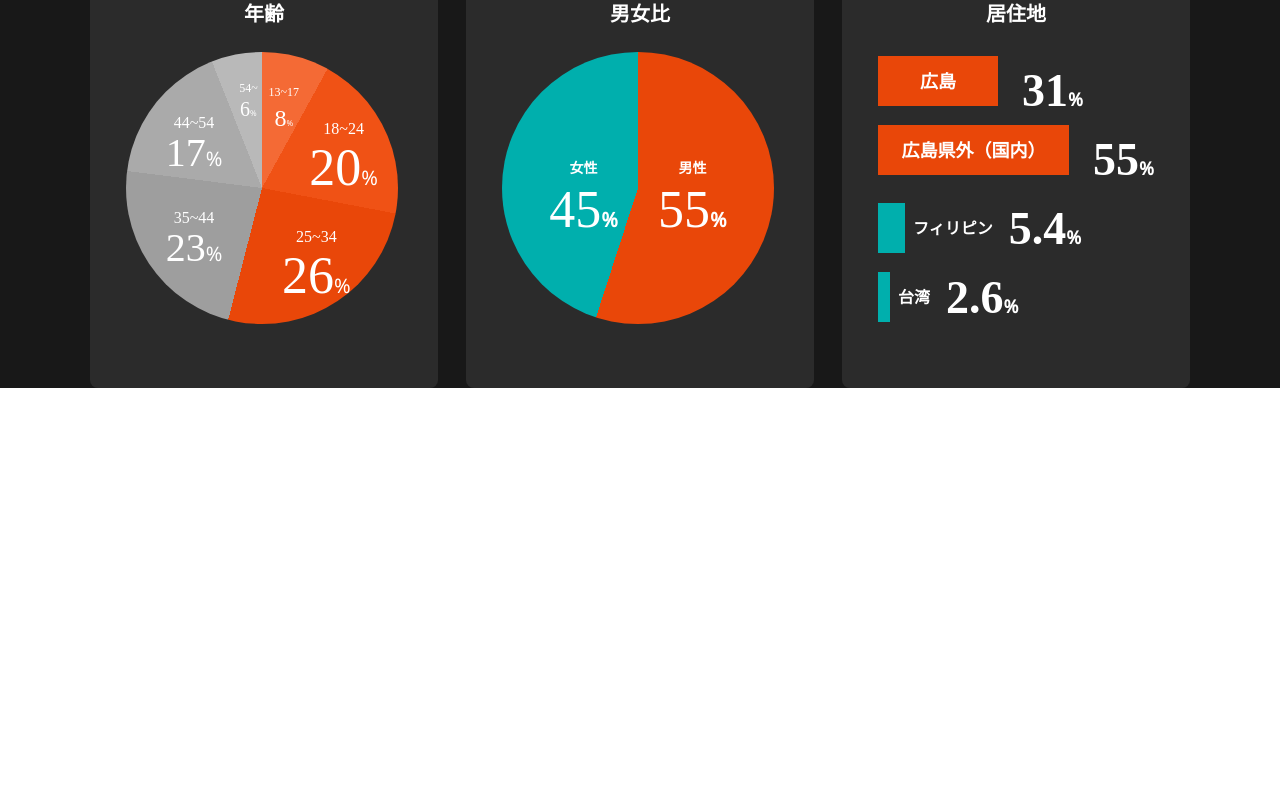
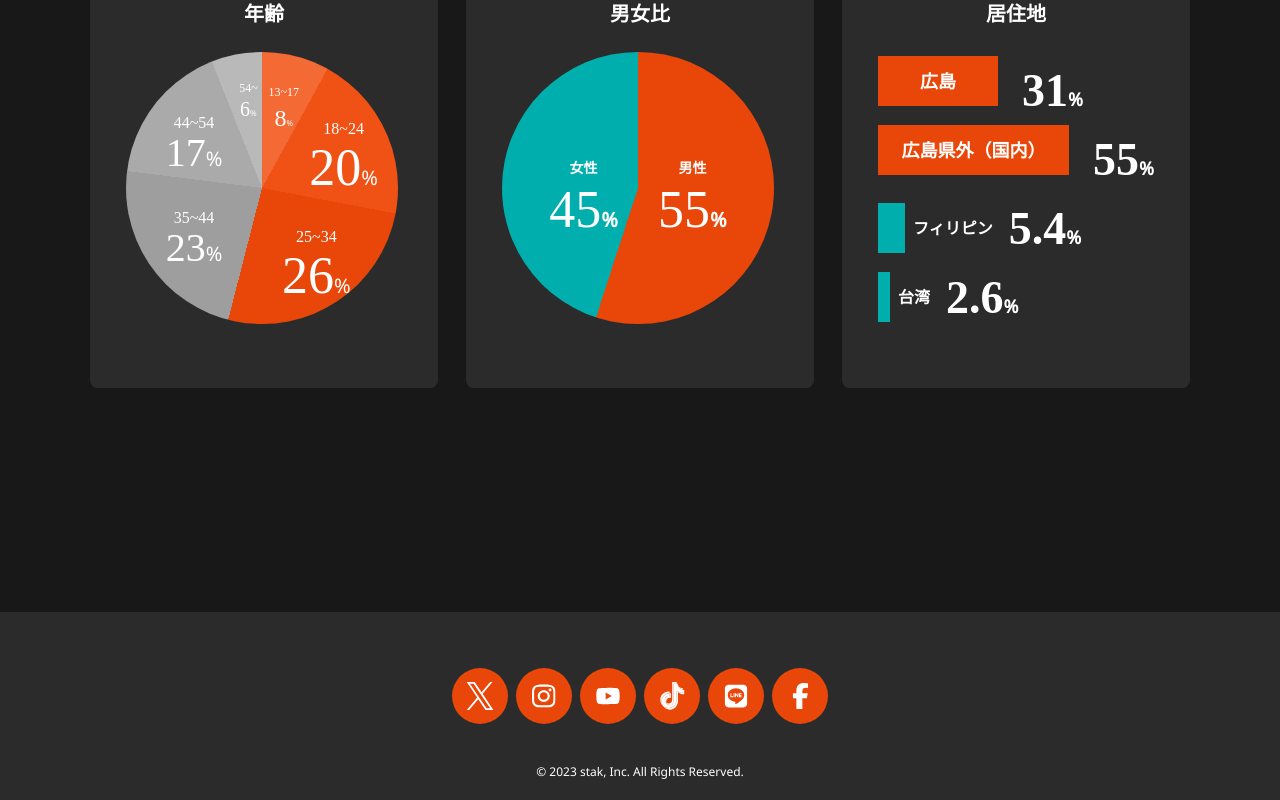
Before and after one commit to koichi-omae/stak-lp-coding, a Next.js app: page / in a window 1280 px wide. Shown: the part 5384-6184 px from the top of the page. Before the commit the page ends 5772 px from the top, so only its background shows below. Built offline with nearby package versions, Linux system fonts and the light colour scheme; a web font is replaced by a local one.

Commit message:
PageFooterのコンポーネント作成

```diff
--- a/src/app/page.tsx
+++ b/src/app/page.tsx
@@ -1,3 +1,4 @@
+import PageFooterContainer from '@/components/Common/PageFooter';
 import PageHeaderContainer from '@/components/Common/PageHeader';
 import DataContainer from '@/components/Index/Data/Data';
 import FeatureContainer from '@/components/Index/Feature/Feature';
@@ -10,12 +11,13 @@ export default function Home() {
     <>
       <PageHeaderContainer />
       <HeroContainer />
-      <div className='bg-[#181818]  pt-24 text-center text-white'>
+      <div className='bg-[#181818] pb-56  pt-24 text-center text-white'>
         <MenuContainer />
         <FeatureContainer />
         <MeritContainer />
         <DataContainer />
       </div>
+      <PageFooterContainer />
     </>
   );
 }
--- /dev/null
+++ b/src/components/Common/PageFooter.tsx
@@ -0,0 +1,159 @@
+import Image, { ImageProps } from 'next/image';
+import FacebookIconBlock from '~/img/facebook-icon-block.svg';
+import FacebookIconHidden from '~/img/facebook-icon-hidden.svg';
+import InstagramIconBlock from '~/img/instagram-icon-block.svg';
+import InstagramIconHidden from '~/img/instagram-icon-hidden.svg';
+import LineIconBlock from '~/img/line-icon-block.svg';
+import LineIconHidden from '~/img/line-icon-hidden.svg';
+import TicTokIconBlock from '~/img/tictok-icon-block.svg';
+import TicTokIconHidden from '~/img/tictok-icon-hidden.svg';
+import XIconBlock from '~/img/x-icon-block.svg';
+import XIconHidden from '~/img/x-icon-hidden.svg';
+import YoutubeIconBlock from '~/img/youtube-icon-block.svg';
+import YoutubeIconHidden from '~/img/youtube-icon-hidden.svg';
+
+interface PageFooterProps {
+  copyrightNotice: string;
+  icons: IconProps[];
+}
+
+interface IconProps {
+  block: ImageProps;
+  hidden: ImageProps;
+}
+
+function PageFooterPresentation({ ...props }: PageFooterProps) {
+  return (
+    <footer className='bg-[#2B2B2B] pb-5 pt-14 text-white'>
+      <div className='flex items-center justify-center gap-2'>
+        {props.icons.map((icon, index) => (
+          <button
+            key={icon.block.alt + icon.hidden.alt}
+            className='group size-14 rounded-full bg-[#E94709]  hover:border-2 hover:border-[#E94709] hover:bg-white'
+          >
+            <Image
+              src={icon.block.src}
+              alt={icon.block.alt}
+              width={icon.block.width}
+              height={icon.block.height}
+              className={`mx-auto ${icon.block.className}`}
+            />
+            <Image
+              src={icon.hidden.src}
+              alt={icon.hidden.alt}
+              width={icon.hidden.width}
+              height={icon.hidden.height}
+              className={`mx-auto ${icon.hidden.className}`}
+            />
+          </button>
+        ))}
+      </div>
+      <p className='mt-10 text-center font-sans-jp text-xs font-normal'>{props.copyrightNotice}</p>
+    </footer>
+  );
+}
+
+export default function PageFooterContainer() {
+  const data: PageFooterProps = {
+    copyrightNotice: '© 2023 stak, Inc. All Rights Reserved.',
+    icons: [
+      {
+        block: {
+          src: XIconBlock,
+          alt: 'x-icon-block',
+          width: 28,
+          height: 28,
+          className: 'block group-hover:hidden',
+        },
+        hidden: {
+          src: XIconHidden,
+          alt: 'x-icon-hidden',
+          width: 28,
+          height: 28,
+          className: 'hidden group-hover:block',
+        },
+      },
+      {
+        block: {
+          src: InstagramIconBlock,
+          alt: 'instagram-icon-block',
+          width: 24,
+          height: 28,
+          className: 'block group-hover:hidden',
+        },
+        hidden: {
+          src: InstagramIconHidden,
+          alt: 'instagram-icon-hidden',
+          width: 24,
+          height: 28,
+          className: 'hidden group-hover:block',
+        },
+      },
+      {
+        block: {
+          src: YoutubeIconBlock,
+          alt: 'youtube-icon-block',
+          width: 28,
+          height: 28,
+          className: 'block group-hover:hidden',
+        },
+        hidden: {
+          src: YoutubeIconHidden,
+          alt: 'youtube-icon-hidden',
+          width: 28,
+          height: 28,
+          className: 'hidden group-hover:block',
+        },
+      },
+      {
+        block: {
+          src: TicTokIconBlock,
+          alt: 'tictok-icon-block',
+          width: 28,
+          height: 28,
+          className: 'block group-hover:hidden',
+        },
+        hidden: {
+          src: TicTokIconHidden,
+          alt: 'tictok-icon-hidden',
+          width: 28,
+          height: 28,
+          className: 'hidden group-hover:block',
+        },
+      },
+      {
+        block: {
+          src: LineIconBlock,
+          alt: 'line-icon-block',
+          width: 24,
+          height: 28,
+          className: 'block group-hover:hidden',
+        },
+        hidden: {
+          src: LineIconHidden,
+          alt: 'line-icon-hidden',
+          width: 24,
+          height: 28,
+          className: 'hidden group-hover:block',
+        },
+      },
+      {
+        block: {
+          src: FacebookIconBlock,
+          alt: 'facebook-icon-block',
+          width: 17,
+          height: 28,
+          className: 'block group-hover:hidden',
+        },
+        hidden: {
+          src: FacebookIconHidden,
+          alt: 'facebook-icon-hidden',
+          width: 17,
+          height: 28,
+          className: 'hidden group-hover:block',
+        },
+      },
+    ],
+  };
+  return <PageFooterPresentation {...data} />;
+}
```
